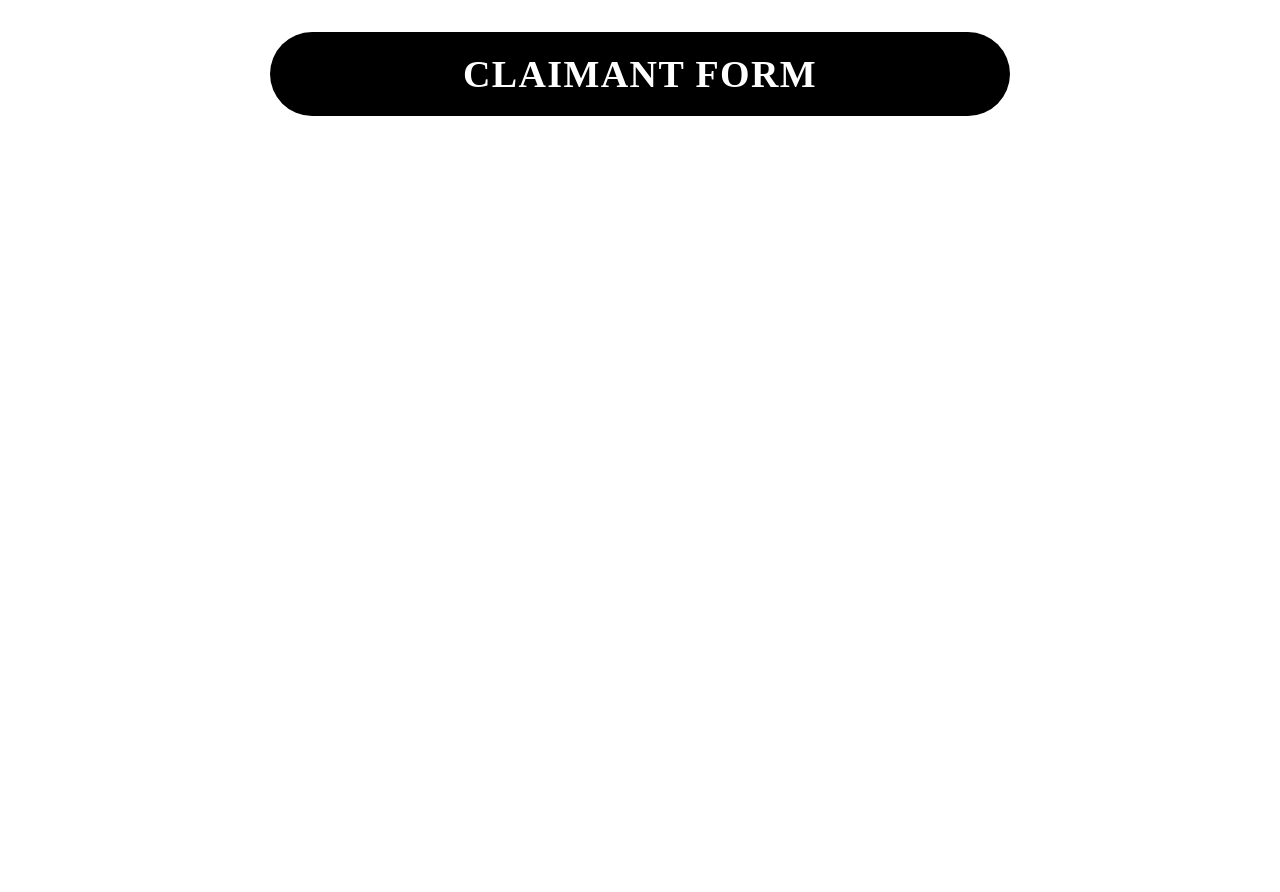
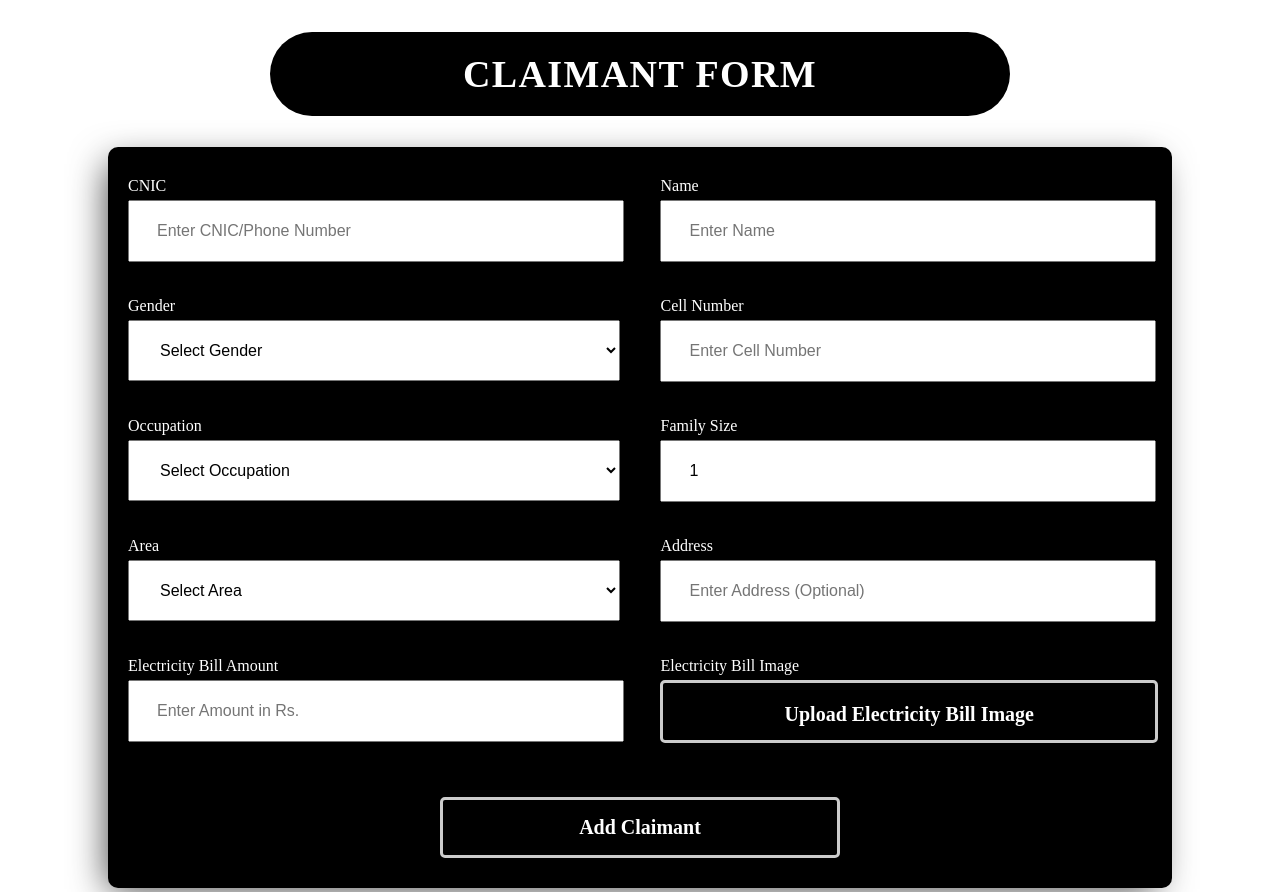
Before and after one commit to hamza1220/Donations-Webapp, a React (Create React App) app: page /claim in a window 1280 px wide. Before the commit the page ends 800 px from the top, so only its background shows below. Built offline with nearby package versions, Linux system fonts and the light colour scheme; a web font is replaced by a local one.

Commit message:
ratio-claimant-form complete

```diff
--- a/package.json
+++ b/package.json
@@ -3,11 +3,16 @@
   "version": "0.1.0",
   "private": true,
   "dependencies": {
+    "@fortawesome/fontawesome-svg-core": "^1.2.28",
+    "@fortawesome/free-regular-svg-icons": "^5.13.0",
+    "@fortawesome/free-solid-svg-icons": "^5.13.0",
+    "@fortawesome/react-fontawesome": "^0.1.9",
     "@testing-library/jest-dom": "^4.2.4",
     "@testing-library/react": "^9.3.2",
     "@testing-library/user-event": "^7.1.2",
     "react": "^16.13.1",
     "react-dom": "^16.13.1",
+    "react-fontawesome": "^1.7.1",
     "react-router-dom": "^5.1.2",
     "react-scripts": "3.4.1"
   },
--- a/src/App.css
+++ b/src/App.css
@@ -52,18 +52,22 @@ body{
   background: #333;
 }
 
-input{
+input, select{
   padding-top: 20px !important;
   padding-bottom: 20px !important;
   padding-left: 27px !important;
   padding-right: 27px !important;
-  width: 80%;
+  width: calc(100% - 54px);
   font-size: 16px;
 }
 
-input:focus{
+input:focus, select:focus{
   /*outline-color: #333;*/
   outline-color: #3536ff;
+}
+
+select{
+  width: 100%;
 }
 
 
@@ -77,11 +81,11 @@ input:focus{
 
 .form{
   width: 80%;
-  max-width: 1100px;
+  /*max-width: 1100px;*/
   background-color: #000;
   color: #fff;
   display: inline-block;
-  padding: 30px 10px 30px 10px;
+  padding: 30px 20px 30px 20px;
   overflow: hidden;
   border-radius: 10px;
   -webkit-box-shadow: -8px 9px 37px -8px rgba(0,0,0,0.75);
@@ -95,11 +99,26 @@ input:focus{
 }
 
 .label{
-  margin-right: 20px;
+  display: inline-block;
+  margin-bottom: 5px;
 }
 
 .w-31{
   width: 31%;
+}
+
+.hide{
+  display: none;
+}
+
+.relative{
+  position: relative;
+}
+
+.full-page{
+  width: 100vw;
+  height: 100vh;
+
 }
 
 h2{
@@ -115,9 +134,6 @@ h2{
   letter-spacing: 1.4px;
 }
 
-/*#6ddbe3 blue*/
-
-
 @media screen and (max-width: 700px){
   h2{
     font-size: 18px;
--- a/src/pages/ClaimantForm.js
+++ b/src/pages/ClaimantForm.js
@@ -1,15 +1,199 @@
 import React, { Component } from 'react';
+import ReactDOM from 'react-dom'
+import '../App.css'
+import './Forms.css'
 
-import '../App.css'
+import { faCoffee, faTimesCircle } from '@fortawesome/free-solid-svg-icons'
+// import { faHome } from "@fortawesome/free-solid-svg-icons";
+import { FontAwesomeIcon } from "@fortawesome/react-fontawesome";
 
 class ClaimantForm extends Component {
+  constructor(props) {
+    super(props);
+    this.state = {
+      cnic: '',
+      name: '',
+      gender: '',
+      cellnum: '',
+      occupation: '',
+      fam_size: 1,
+      area: '',
+      address: '',
+      bill_amount: '',
+      bill_img: '',
+
+      error: '',
+      thankyou: false,
+    };
+
+  }
+
+  	selectCnic = e =>{
+    	this.setState({cnic: e.target.value})
+    }
+
+    selectName = e =>{
+    	this.setState({name: e.target.value})
+    }
+
+    selectCellNumber = e =>{
+    	this.setState({cellnum: e.target.value})
+    }
+
+    selectFamSize = e =>{
+    	this.setState({fam_size: e.target.value})
+    }
+
+    selectAddress = e =>{
+    	this.setState({address: e.target.value})
+    }
+
+    selectBillAmount = e =>{
+    	this.setState({bill_amount: e.target.value})
+    }
+
+    selectOption = e =>{
+    	console.log(e.target.id, e.target.value)
+    	this.setState({[e.target.id]: e.target.value})
+    }
+
+    imageHandler = e =>{
+	    console.log(e.target.files[0])
+	    if(e.target.files && (e.target.files[0].type==="image/jpg" || e.target.files[0].type==="image/png" || e.target.files[0].type==="image/jpeg")){
+	      console.log(e.target.files[0])
+	      this.setState({bill_img: e.target.files[0]})
+	    }
+	    else{
+	    	this.setState({error:'Image should be a png or jpg/jpeg file'})
+	    }
+	}
+
+	formSubmit = e =>{
+		e.preventDefault();
+		console.log(this.state)
+		if (this.state.cnic===''){this.setState({error: 'Enter a Valid CNIC Number'})}
+		else if (this.state.name===''){this.setState({error: 'Enter your Name'})}
+		else if (this.state.gender===''){this.setState({error: 'Select your Gender'})}
+		else if (this.state.cellnum===''){this.setState({error: 'Enter a Valid Cell Number'})}
+		else if (this.state.occupation===''){this.setState({error: 'Select your Occupation'})}
+		else if (this.state.fam_size===''){this.setState({error: 'Enter a Valid Family Size'})}
+		else if (this.state.bill_amount===''){this.setState({error: 'Enter a Valid Bill Amount Number'})}
+		else if (this.state.area===''){this.setState({error: 'Select your Area'})}
+		else if (this.state.bill_img===''){this.setState({error: 'Upload your Electricity Bill'})}
+		else {
+			this.setState({error: '', thankyou: true})
+		}
+	}
+
+
   render() {
+    const form= <div className="App">
+        <h2> Claimant Form </h2>
+        <br/>
+        <div className = "form" ref="form">
+        	<div className="line">
+				<div className="left double-input">
+	    	  		<span className="label">CNIC</span><br/>
+	    	  		<input required type="string" placeholder="Enter CNIC/Phone Number" value={this.state.cnic} onChange={e=>{this.selectCnic(e)}}/>
+				</div>
+
+				<div className="right double-input">
+	    	  		<span className="label">Name</span><br/>
+	    	  		<input required type="string" placeholder="Enter Name" value={this.state.name} onChange={e=>{this.selectName(e)}}/>
+				</div>
+        	</div>
+
+        	<div className="line">
+				<div className="left double-input">
+	    	  		<span className="label">Gender</span><br/>
+	    	  		<select required id="gender" value={this.state.gender} onChange={e=>{this.selectOption(e)}}>
+					  <option className="hide" value="" disabled>Select Gender</option>
+					  <option value="M">Male</option>
+					  <option value="F">Female</option>
+					</select>
+				</div>
+
+				<div className="right double-input">
+	    	  		<span className="label">Cell Number</span><br/>
+	    	  		<input required type="string" placeholder="Enter Cell Number" value={this.state.cellnum} onChange={e=>{this.selectCellNumber(e)}}/>
+				</div>
+        	</div>
+
+        	<div className="line">
+				<div className="left double-input">
+	    	  		<span className="label">Occupation</span><br/>
+	    	  		<select required id="occupation" value={this.state.occupation} onChange={e=>{this.selectOption(e)}}>
+					  <option className="hide" value="" disabled>Select Occupation</option>
+					  <option value="1">Option 1</option>
+					  <option value="2">Option 2</option>
+					  <option value="3">Option 3</option>
+					  <option value="4">Option 4</option>
+					  <option value="5">Option 5</option>
+					</select>
+				</div>
+
+				<div className="right double-input">
+	    	  		<span className="label">Family Size</span><br/>
+	    	  		<input required type="number" min="1" placeholder="Enter Family Size" value={this.state.fam_size} onChange={e=>{this.selectFamSize(e)}}/>
+				</div>
+        	</div>
+
+        	<div className="line">
+				<div className="left double-input">
+	    	  		<span className="label">Area</span><br/>
+	    	  		<select required id="area" value={this.state.area} onChange={e=>{this.selectOption(e)}}>
+					  <option className="hide" value="" disabled defaultValue>Select Area</option>
+					  <option value="1">Option 1</option>
+					  <option value="2">Option 2</option>
+					  <option value="3">Option 3</option>
+					  <option value="4">Option 4</option>
+					  <option value="5">Option 5</option>
+					</select>
+				</div>
+
+				<div className="right double-input">
+	    	  		<span className="label">Address</span><br/>
+	    	  		<input type="string" placeholder="Enter Address (Optional)" value={this.state.address} onChange={e=>{this.selectAddress(e)}}/>
+				</div>
+        	</div>
+
+        	<div className="line">
+				<div className="left double-input">
+	    	  		<span className="label">Electricity Bill Amount</span><br/>
+	    	  		<input required type="number" min="0" placeholder="Enter Amount in Rs." value={this.state.bill_amount} onChange={e=>{this.selectBillAmount(e)}}/>
+				</div>
+
+				<div className="right double-input">
+	    	  		<span className="label">Electricity Bill Image</span><br/>
+	    	  		<label className="img-container">
+					    <p>{this.state.bill_img? this.state.bill_img.name: "Upload Electricity Bill Image"}</p>
+		    	  		<input className="img-input" required type="file" onChange={e =>{this.imageHandler(e)}}/>
+					</label>
+				</div>
+        	</div>
+
+        	<div>
+        		<button type="submit" form="form" className="form-btn" onClick={e=>{this.formSubmit(e)}}>Add Claimant</button>
+        	</div>
+      	</div>
+
+      	<br/>
+      	<div className={this.state.error? "isa_error":null}>
+         {this.state.error? <div><FontAwesomeIcon className="icon" icon={faTimesCircle} /><b>{this.state.error}</b></div>:null}
+        </div>
+    </div>
+
+    const thanks = <div className="App relative full-page">
+    	<div className="thanks-body">
+    		<p className="thanks-text"> Thank you for registering as a Ration Claimant </p>
+    		<button className="form-btn" onClick={e=>{this.setState({thankyou: false, cnic: '', name: '', gender: '', cellnum: '', occupation: '', fam_size: 1, area: '', address: '', bill_amount: '', bill_img: ''})}}>Register another Claimant</button>
+
+    	</div>
+    </div>
+
+
     return (
-    <div className="App">
-
-        <h2> Claimant Form </h2>
-
-    </div>
+    	<div> {this.state.thankyou? thanks:form}</div>
     );
   }
 }
--- /dev/null
+++ b/src/pages/Forms.css
@@ -0,0 +1,104 @@
+.double-input{
+	width: 48%;
+	text-align: left;
+}
+
+.line{
+	width: 100%;
+	height: 100px;
+	margin-bottom: 20px;
+}
+
+.img-container{
+	width: 100%;
+	height: 57px;
+	background-color: #000;
+	border: 3px solid #ccc;
+	border-radius: 5px;
+    display: inline-block;
+    cursor: pointer;
+    text-align: center;
+    font-size: 20px;
+    font-weight: 800;
+}
+
+.img-input{
+    display: none;
+}
+
+.form-btn{
+	margin-top: 20px;
+	width: 400px;
+	height: 61px;
+	background-color: #000;
+	border: 3px solid #ccc;
+	border-radius: 5px;
+	color: #fff;
+	transition: 0.5s;
+	font-family: "Monteserrat";
+	font-size: 20px;
+	font-weight: 800;
+}
+
+.form-btn:hover{
+  	background-color: #fff;
+  	border-color: #3536ff;
+  	color: #3536ff;
+  	cursor: pointer;
+}
+
+/*.form-btn:focus{
+	background-color: #fff;
+	border-color: #3536ff;
+	color: #3536ff;
+	outline: none;
+}*/
+
+@media screen and (max-width: 700px) {
+	.form-btn{
+		max-width: 250px;
+		font-size: 20px;
+	}
+
+	.img-container{
+		font-size: 12px;
+	}
+}
+
+.isa_error {
+  padding:12px;
+  margin-top: 10px;
+  width: 60%;
+  max-width: 600px;
+  display: inline-block;
+  border-radius: 5px;
+}
+
+.isa_error {
+    color: #D8000C;
+    background-color: #FFD2D2;
+}
+
+.isa_error .icon {
+    margin:10px 22px;
+    font-size:2em;
+    vertical-align:middle;
+}
+
+.thanks-body{
+	position: absolute;
+	background-color: #000;
+	height: 50vh;
+	width: 100vw;
+	display: inline-block;
+	top:50%;
+	left: 0%;
+	transform: translateY(-50%);
+}
+
+.thanks-text{
+	font-size: 3em;
+	color: #fff;
+	margin: 50px 0px 100px 0px;
+
+}
```
Also changed, not shown: src/pages/Sample.js (+5 -5 lines), 1 other file (tests, documents, lock files or other folders).
